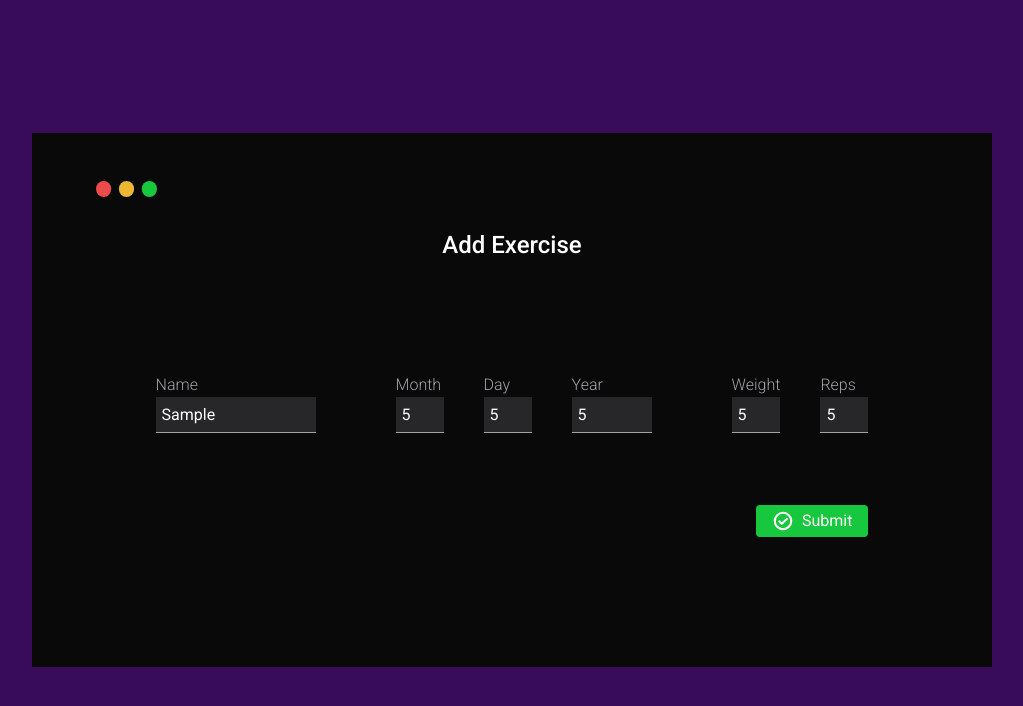
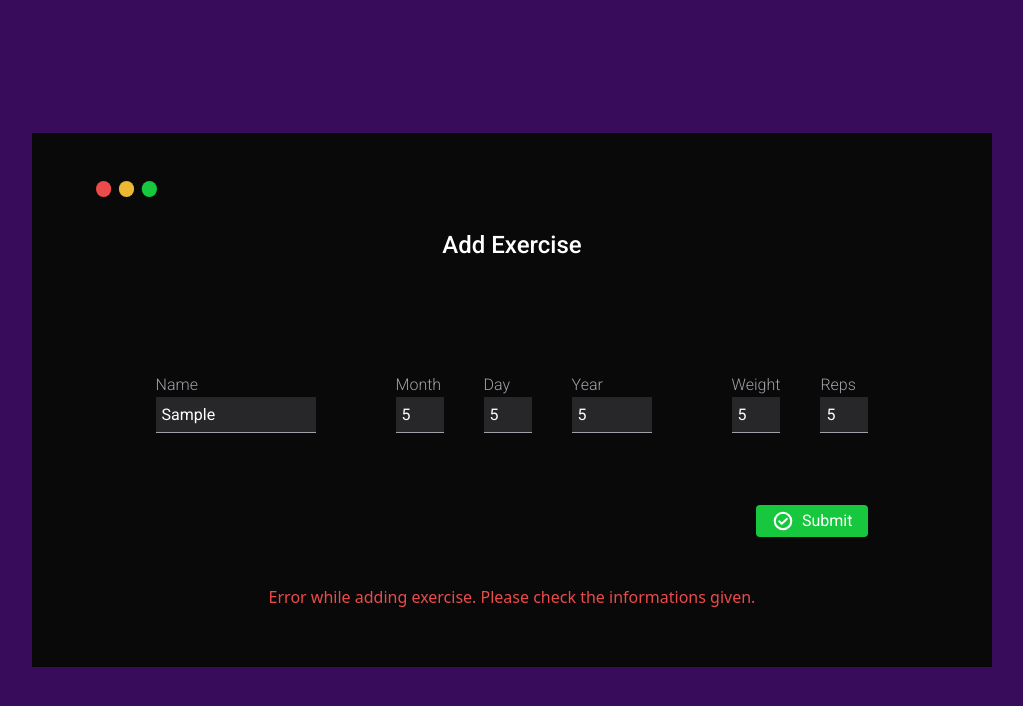
Before and after one commit to felipecalgaro/exercise-tracker-client, a React (Vite) app: page /exercises/new in a window 1280 px wide. Both pictures are taken after typing "Sample", "5", "5", "5", "5", "5" into the empty fields and a click on the button "Submit". Shown: the top 706 px of the page, without its empty margins (128-1151 px from the left). Built offline with nearby package versions, Linux system fonts and the light colour scheme; no server answers.

Commit message:
Fix submit exercise function and add error message

```diff
--- a/src/screens/AddExercise.tsx
+++ b/src/screens/AddExercise.tsx
@@ -1,19 +1,23 @@
 import { Input } from "../components/Input";
 import { SubmitButton } from "../components/SubmitButton";
 import MacButtons from '../assets/mac-buttons.svg'
-import { FormEvent } from "react";
+import { FormEvent, useState } from "react";
 import axios from "axios";
 import { formatDateFromForm } from "../utils/formatDate";
+import { useNavigate } from "react-router-dom";
+
+
+export function AddExercise() {
+  const [errorOnSubmit, setErrorOnSubmit] = useState<boolean>(false)
+  const navigate = useNavigate()
 
   async function handleSubmit(e: FormEvent) {
     e.preventDefault()
     const formData = new FormData(e.target as HTMLFormElement)
     const data = Object.fromEntries(formData)
 
-  console.log(data);
-
     try {
-    const exercises = await axios.post('http://localhost:3333/exercises', {
+      await axios.post('http://localhost:3333/exercises', {
         exercise: {
           name: data.name
         },
@@ -23,12 +27,14 @@ async function handleSubmit(e: FormEvent) {
           date: formatDateFromForm(data.day as string, data.month as string, data.year as string)
         }
       })
+
+      setErrorOnSubmit(false)
+      navigate('/exercises')
     } catch (err) {
-    console.log(err);
+      setErrorOnSubmit(true)
     }
   }
 
-export function AddExercise() {
   return (
     <div className="bg-purple-custom">
       <div className="h-screen flex justify-center items-center">
@@ -62,6 +68,9 @@ export function AddExercise() {
               </div>
             </div>
             <SubmitButton />
+            <div>
+              <h1 className={`text-light-red ${errorOnSubmit ? 'visible' : 'hidden'}`}>Error while adding exercise. Please check the informations given.</h1>
+            </div>
           </form>
         </div>
       </div>
```
Lines whose indentation alone changed are shown as unchanged.
